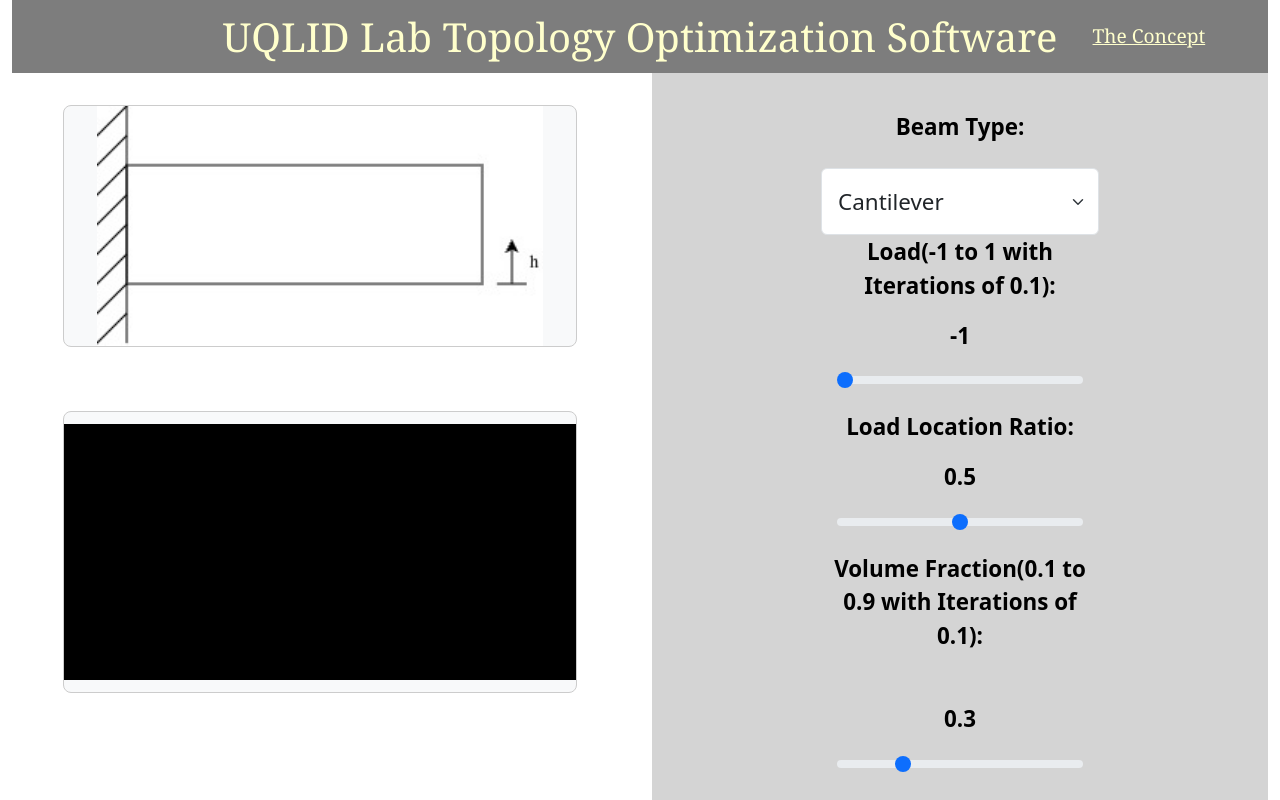
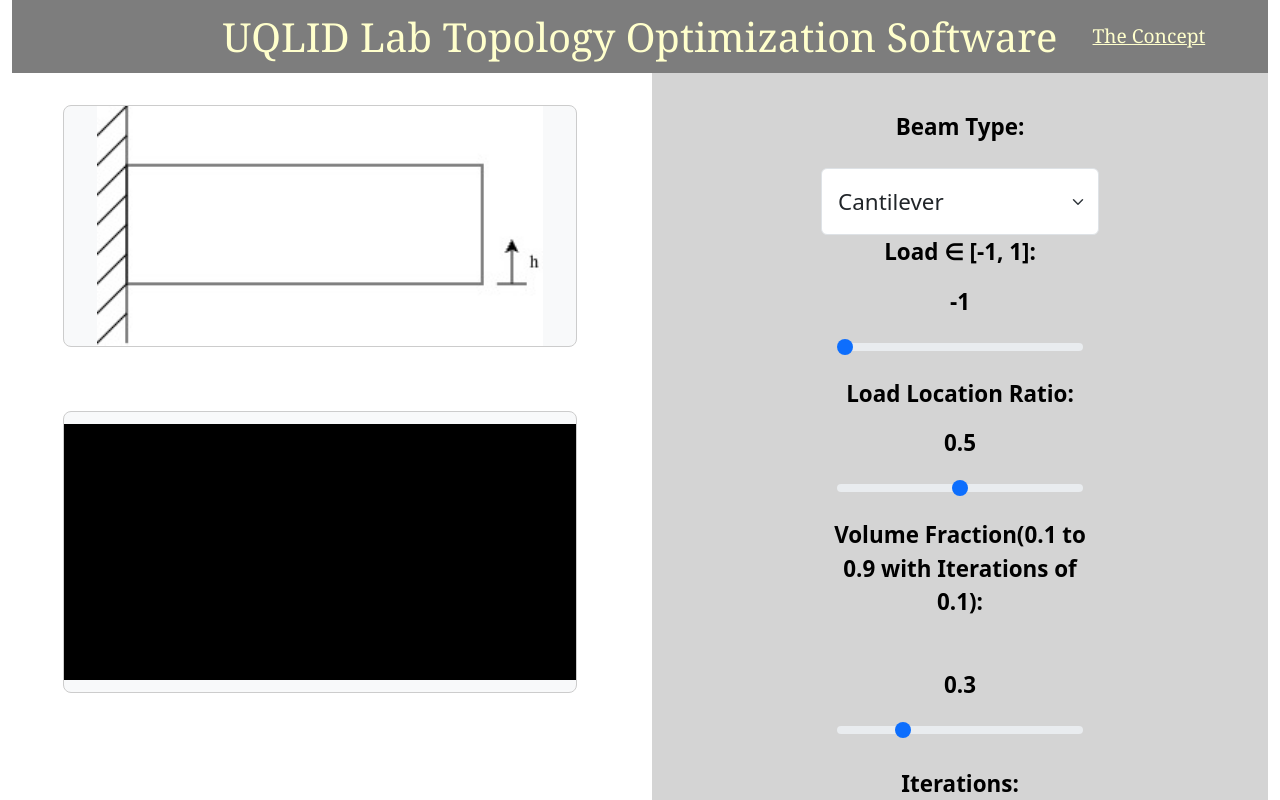
Before and after one commit to AlonsoTheDopest/top-opt-app, a React (Create React App) app in the folder frontend/: page / in a window 1280 px wide. Shown: the top 800 px of the page. Built offline with nearby package versions, Linux system fonts and the light colour scheme.

Commit message:
defined min and max load

```diff
--- a/frontend/src/components/Controls/Inputs/LoadInput/index.jsx
+++ b/frontend/src/components/Controls/Inputs/LoadInput/index.jsx
@@ -1,5 +1,7 @@
 export default function LoadInput({ load, setLoad })
 {
+    const minLoad = -1
+    const maxLoad = 1
     const handleLoadChange = (e) => {
         let val = parseFloat(e.target.value);
         if (val === 0) val = 0.1;
@@ -8,12 +10,12 @@ export default function LoadInput({ load, setLoad })
 
     return (
         <>
-            <label htmlFor="load" className="form-label"><p className='controlText'><p className='lastRun'>Load(-1 to 1 with Iterations of 0.1):</p> </p><strong>{load}</strong></label>
+            <label htmlFor="load" className="form-label"><p className='controlText lastRun'>Load &isin; [{minLoad}, {maxLoad}]:</p><strong>{load}</strong></label>
             <input
                 className="form-range"
                 type="range"
                 name="load"
-                min="-1" max="1" step="0.1"
+                min={minLoad} max={maxLoad} step="0.1"
                 value={load}
                 onChange={handleLoadChange}
             />
```
